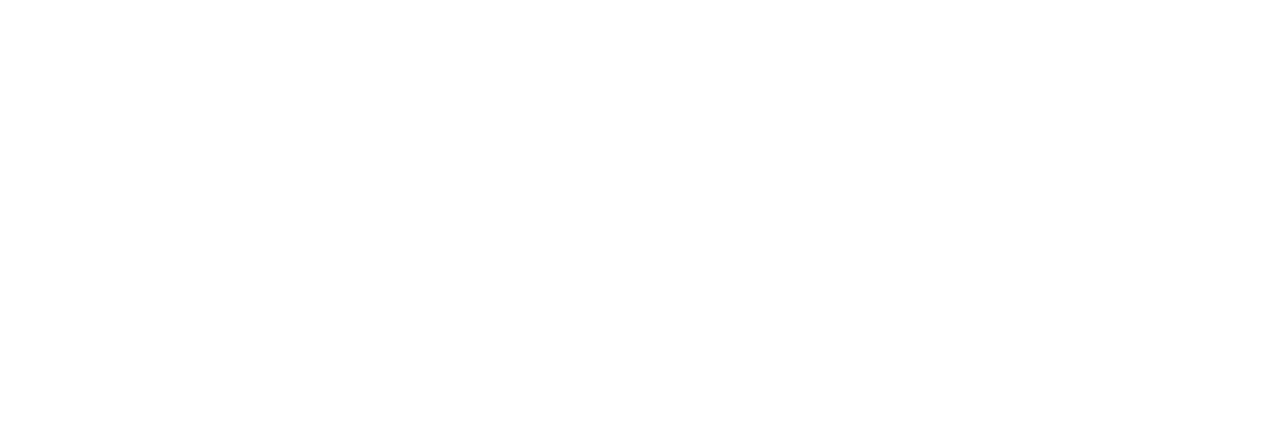
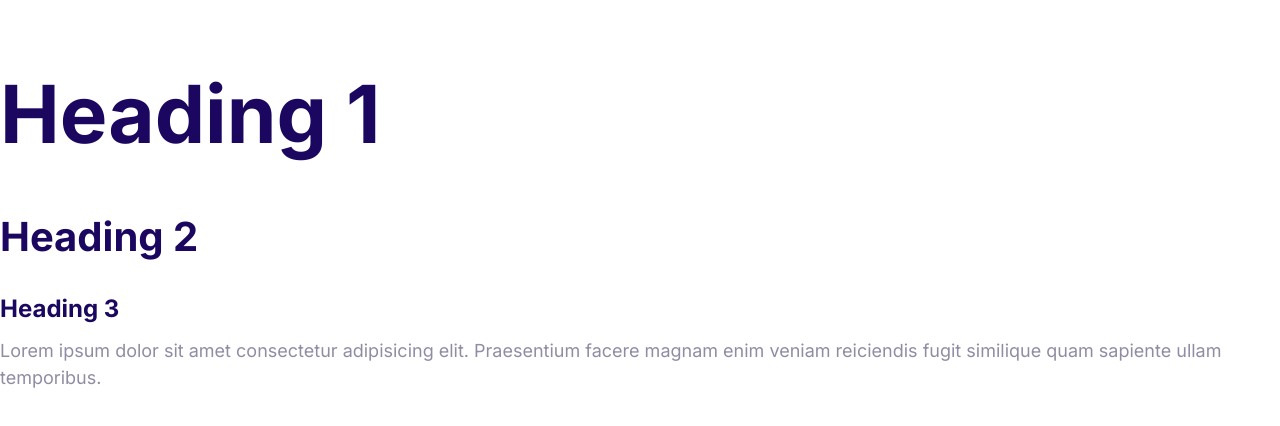
Before and after one commit to AntonioAlgaba/Cloud-hosting, a plain HTML site: page index.html in a window 1280 px wide. Drawn offline with Linux system fonts and the light colour scheme.

Commit message:
Define the style for the fonts

```diff
--- a/CSS/style.css
+++ b/CSS/style.css
@@ -5,3 +5,53 @@
     --color-headings: #1b0760;
     --color-body: #918ca4;
 }
+
+html {
+    /* 62.5% of 16px (browser font-size) = 10px*/
+    font-size: 62.5%
+}
+
+body{
+    font-family: Inter, Arial, Helvetica, sans-serif;
+    font-size: 2.4rem;
+    line-height: 1.5;
+    color: var(--color-body);
+}
+
+h1,
+h2,
+h3 {
+    color: var(--color-headings);
+    margin-bottom: 1rem;
+}
+
+h1 {
+    font-size: 7rem;
+}
+
+h2{
+    font-size: 4rem;
+}
+
+h3{
+    font-size: 3rem;
+}
+
+p{
+    margin-top: 0;
+}
+
+@media screen and (min-width: 1024px) {
+    body{
+        font-size: 1.8rem;
+    }
+    h1{
+        font-size: 8rem;
+    }
+    h2{
+        font-size: 4rem;
+    }
+    h3{
+        font-size: 2.4rem;
+    }
+}
--- a/index.html
+++ b/index.html
@@ -1,13 +1,21 @@
 <!DOCTYPE html>
 <html lang="en">
-<head>
-    <meta charset="UTF-8">
-    <meta name="viewport" content="width=device-width, initial-scale=1.0">
+  <head>
+    <meta charset="UTF-8" />
+    <meta name="viewport" content="width=device-width, initial-scale=1.0" />
     <title>Document</title>
-    <link rel="stylesheet" href="CSS/normalize.css">
-    <link rel="stylesheet" href="CSS/style.css">
-</head>
-<body>
+    <link rel="preconnect" href="https://fonts.googleapis.com">
+    <link rel="preconnect" href="https://fonts.gstatic.com" crossorigin>
+    <link href="https://fonts.googleapis.com/css2?family=Inter:opsz,wght@14..32,100..900&display=swap" rel="stylesheet">
+    <link rel="stylesheet" href="CSS/normalize.css" />
+    <link rel="stylesheet" href="CSS/style.css" />
+  </head>
+  <body>
+    <!--h${Heading $}*3-->
+   <h1>Heading 1</h1>
+   <h2>Heading 2</h2>
+   <h3>Heading 3</h3>
+   <p>Lorem ipsum dolor sit amet consectetur adipisicing elit. Praesentium facere magnam enim veniam reiciendis fugit similique quam sapiente ullam temporibus.</p>
 
-</body>
+  </body>
 </html>
```
